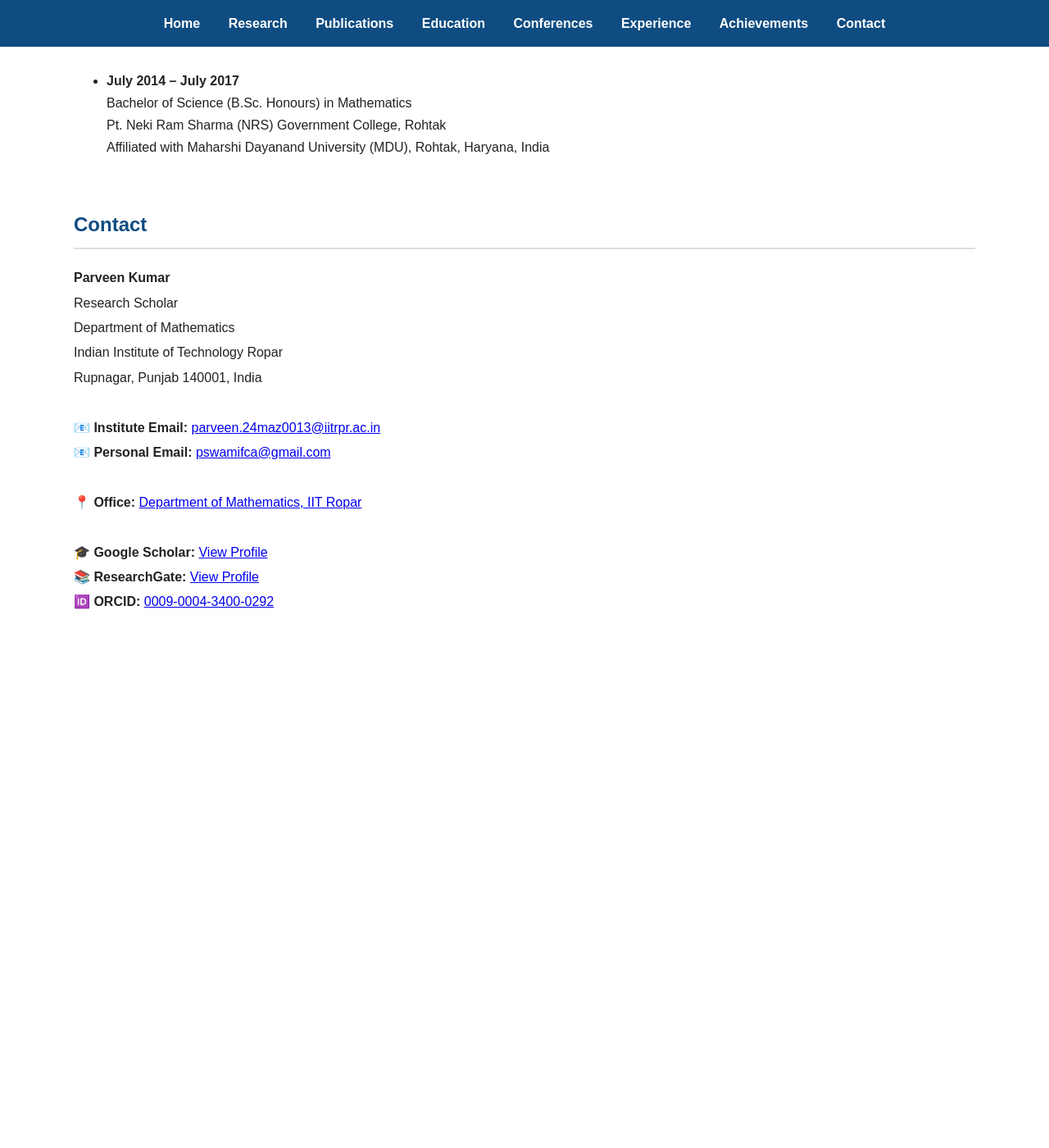
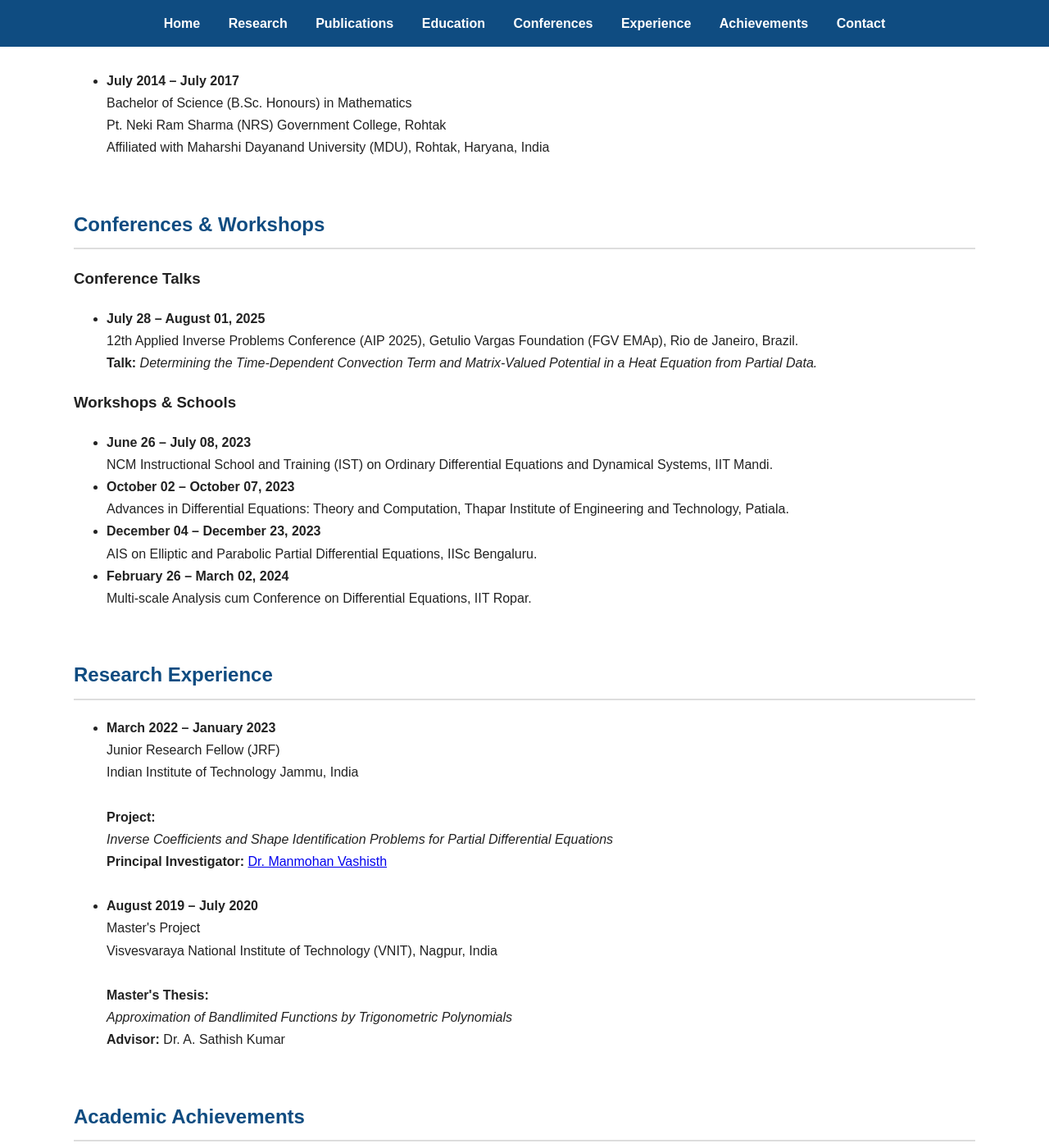
Before and after one commit to parveenkumarmath/parveenkumarmath.github.io, a Jekyll site: the page built from index.md, in a window 1280 px wide and 1400 px high, scrolled down 1316 px. Shown: the whole window at 82% size. Built offline with Jekyll 4.4.1, drawn with Linux system fonts in a browser that asks for light colours; before the commit the page ends 2096 px from its top, so only the background shows below that; some of the changed text lies outside the part shown.

Commit message:
Update index.md

```diff
--- a/index.md
+++ b/index.md
@@ -111,6 +111,113 @@ Affiliated with Maharshi Dayanand University (MDU), Rohtak, Haryana, India
 </ul>
 
 </section>
+<section id="conference">
+
+<h2>Conferences & Workshops</h2>
+
+<h3>Conference Talks</h3>
+
+<ul>
+
+<li>
+<strong>July 28 – August 01, 2025</strong><br>
+12th Applied Inverse Problems Conference (AIP 2025), Getulio Vargas Foundation (FGV EMAp), Rio de Janeiro, Brazil.<br>
+<strong>Talk:</strong> <em>Determining the Time-Dependent Convection Term and Matrix-Valued Potential in a Heat Equation from Partial Data.</em>
+</li>
+
+</ul>
+
+<h3>Workshops & Schools</h3>
+
+<ul>
+
+<li>
+<strong>June 26 – July 08, 2023</strong><br>
+NCM Instructional School and Training (IST) on Ordinary Differential Equations and Dynamical Systems, IIT Mandi.
+</li>
+
+<li>
+<strong>October 02 – October 07, 2023</strong><br>
+Advances in Differential Equations: Theory and Computation, Thapar Institute of Engineering and Technology, Patiala.
+</li>
+
+<li>
+<strong>December 04 – December 23, 2023</strong><br>
+AIS on Elliptic and Parabolic Partial Differential Equations, IISc Bengaluru.
+</li>
+
+<li>
+<strong>February 26 – March 02, 2024</strong><br>
+Multi-scale Analysis cum Conference on Differential Equations, IIT Ropar.
+</li>
+
+</ul>
+
+</section>
+
+
+
+<section id="experience">
+
+<h2>Research Experience</h2>
+
+<ul>
+
+<li>
+<strong>March 2022 – January 2023</strong><br>
+Junior Research Fellow (JRF)<br>
+Indian Institute of Technology Jammu, India<br><br>
+
+<strong>Project:</strong><br>
+<em>Inverse Coefficients and Shape Identification Problems for Partial Differential Equations</em><br>
+
+<strong>Principal Investigator:</strong>
+<a href="https://manmohanvashisth.github.io/" target="_blank">
+Dr. Manmohan Vashisth
+</a>
+</li>
+
+<br>
+
+<li>
+<strong>August 2019 – July 2020</strong><br>
+Master's Project<br>
+Visvesvaraya National Institute of Technology (VNIT), Nagpur, India<br><br>
+
+<strong>Master's Thesis:</strong><br>
+<em>Approximation of Bandlimited Functions by Trigonometric Polynomials</em><br>
+
+<strong>Advisor:</strong>
+Dr. A. Sathish Kumar
+</li>
+
+</ul>
+
+</section>
+
+
+
+<section id="achievements">
+
+<h2>Academic Achievements</h2>
+
+<ul>
+
+<li>
+Qualified <strong>IIT JAM 2018</strong> in Mathematics.
+</li>
+
+<li>
+Qualified <strong>CSIR-UGC NET (JRF)</strong> in Mathematical Sciences, June 2020.
+</li>
+
+<li>
+Qualified <strong>GATE-MA 2021</strong> (Graduate Aptitude Test in Engineering – Mathematics).
+</li>
+
+</ul>
+
+</section>
 
 <section id="contact">
 
```
